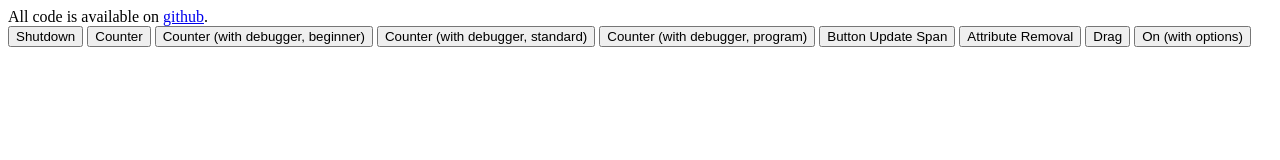
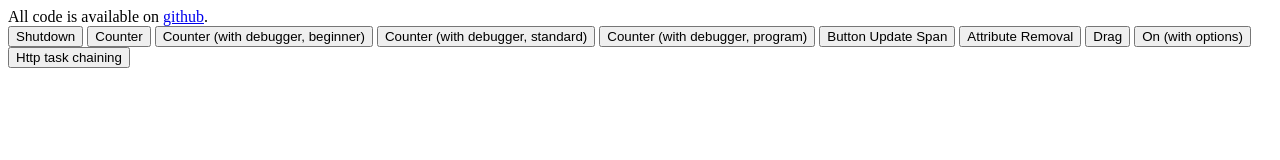
Before and after one commit to OvermindDL1/bucklescript-tea, a website: page test-ocaml/index.html in a window 1280 px wide. Drawn offline with Linux system fonts and the light colour scheme.

Commit message:
Add http task
Signed-off-by: Johan Stenqvist <johan@stenqvist.net>

```diff
--- a/test-ocaml/index.html
+++ b/test-ocaml/index.html
@@ -18,6 +18,7 @@
     <button onclick="loadApp('attribute_removal')">Attribute Removal</button>
     <button onclick="loadApp('drag')">Drag</button>
     <button onclick="loadApp('on_with_options')">On (with options)</button>
+		<button onclick="loadApp('http_task')">Http task chaining</button>
   </div>
   <br />
   <div id="content" style="width:49%;display:inline-block;vertical-align:top;">
```
Also changed, not shown: 6 other files.
